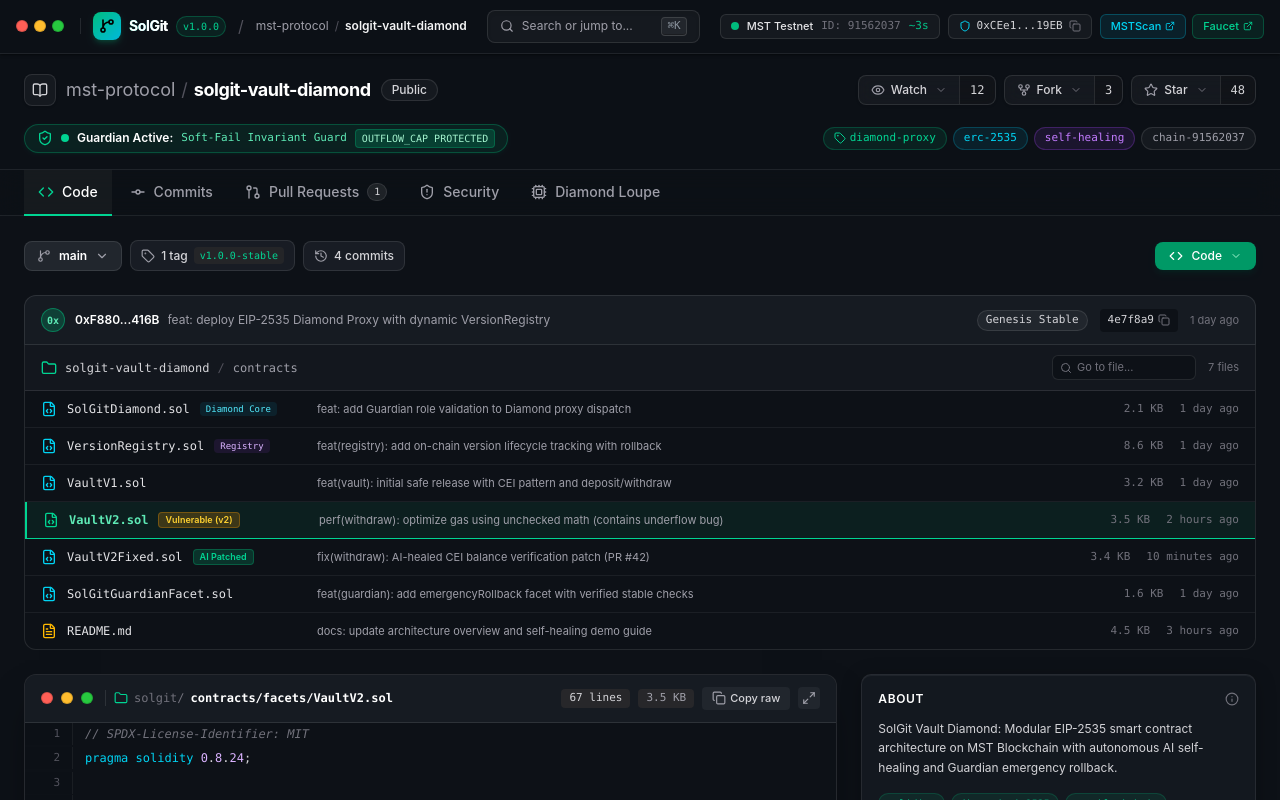
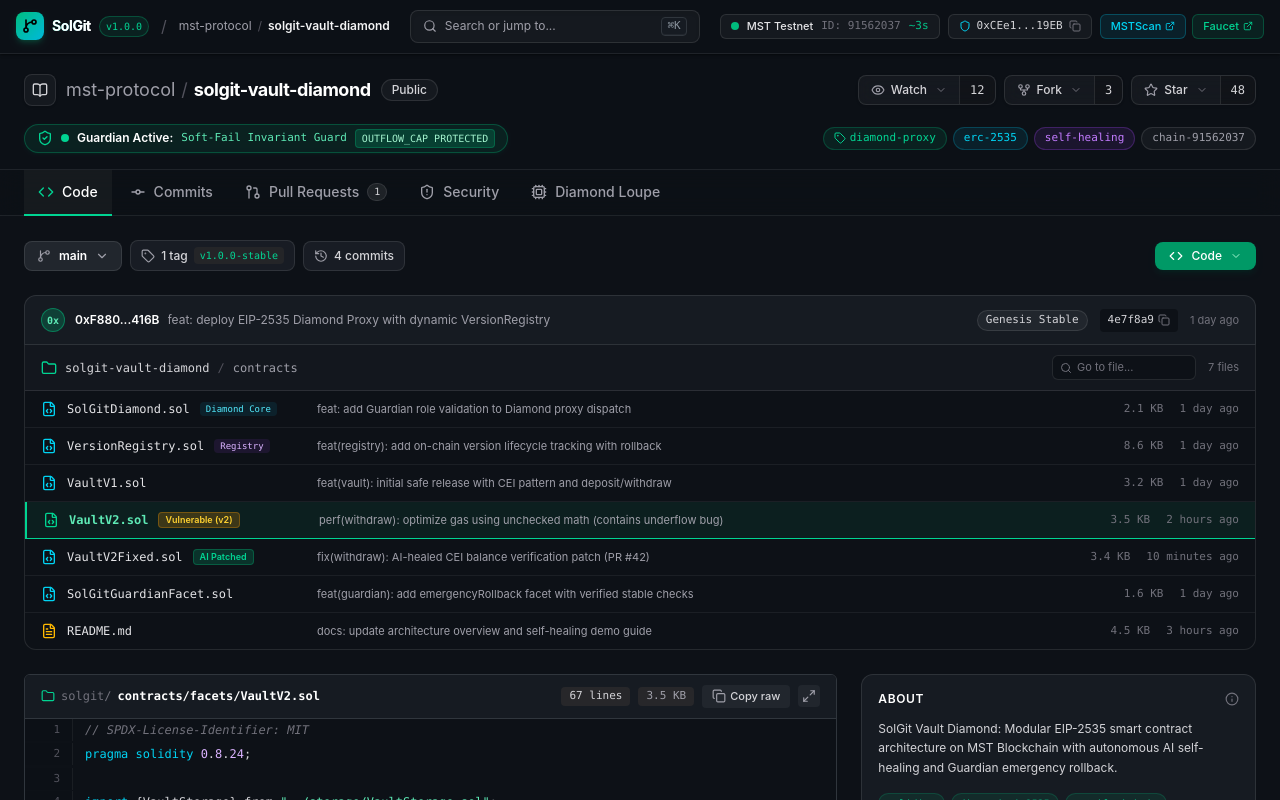
Before and after one commit to MeghiyaT/SolGit, a Next.js app in the folder dashboard/: page / in a window 1280 px wide. Shown: the top 800 px of the page. Built offline with nearby package versions, Linux system fonts and the light colour scheme.

Commit message:
style: remove macos traffic light buttons and apply strict github dark palette

```diff
--- a/dashboard/src/app/globals.css
+++ b/dashboard/src/app/globals.css
@@ -3,15 +3,19 @@
 :root {
   --background: #0d1117;
   --foreground: #c9d1d9;
-  --font-sans: -apple-system, BlinkMacSystemFont, "SF Pro Text", "SF Pro Display", "Segoe UI", Roboto, Helvetica, Arial, sans-serif;
-  --font-mono: ui-monospace, "SF Mono", "JetBrains Mono", Menlo, Monaco, Consolas, monospace;
-}
+  --font-sans: -apple-system, BlinkMacSystemFont, "Segoe UI", "Noto Sans", Helvetica, Arial, sans-serif, "Apple Color Emoji", "Segoe UI Emoji";
+  --font-mono: ui-monospace, SFMono-Regular, "SF Mono", Menlo, Consolas, "Liberation Mono", monospace;
 
-@theme inline {
-  --color-background: var(--background);
-  --color-foreground: var(--foreground);
-  --font-sans: var(--font-sans);
-  --font-mono: var(--font-mono);
+  /* GitHub Standard Dark Design System Colors */
+  --gh-canvas-default: #0d1117;
+  --gh-canvas-subtle: #161b22;
+  --gh-border-default: #30363d;
+  --gh-border-muted: #21262d;
+  --gh-text-primary: #f0f6fc;
+  --gh-text-secondary: #c9d1d9;
+  --gh-text-muted: #8b949e;
+  --gh-btn-primary-bg: #238636;
+  --gh-btn-primary-hover: #2ea043;
 }
 
 body {
@@ -22,116 +26,78 @@ body {
   -moz-osx-font-smoothing: grayscale;
 }
 
-/* ──────────────────────────────────────────────
-   macOS Acrylic & Glassmorphism Utilities
-   ────────────────────────────────────────────── */
-
-.macos-glass {
-  background: rgba(13, 17, 23, 0.8);
-  backdrop-filter: blur(16px);
-  -webkit-backdrop-filter: blur(16px);
-  border: 1px solid rgba(255, 255, 255, 0.08);
-  box-shadow: 0 8px 32px 0 rgba(0, 0, 0, 0.4);
+/* GitHub Card & Container Utilities */
+.gh-card {
+  background: #161b22;
+  border: 1px solid #30363d;
+  border-radius: 6px;
 }
 
-.macos-window {
-  background: #0d1117;
-  border-radius: 12px;
-  border: 1px solid rgba(255, 255, 255, 0.1);
-  box-shadow: 0 20px 40px -15px rgba(0, 0, 0, 0.6), inset 0 1px 0 rgba(255, 255, 255, 0.08);
-  overflow: hidden;
-}
-
-.macos-card {
-  background: rgba(22, 27, 34, 0.85);
-  backdrop-filter: blur(12px);
-  -webkit-backdrop-filter: blur(12px);
-  border: 1px solid rgba(255, 255, 255, 0.08);
-  border-radius: 10px;
-  box-shadow: 0 4px 20px rgba(0, 0, 0, 0.25), inset 0 1px 0 rgba(255, 255, 255, 0.05);
-}
-
-.macos-btn {
-  background: rgba(255, 255, 255, 0.05);
-  border: 1px solid rgba(255, 255, 255, 0.1);
+.gh-btn {
+  background: #21262d;
+  border: 1px solid #30363d;
+  color: #c9d1d9;
   border-radius: 6px;
   transition: all 0.15s ease;
 }
 
-.macos-btn:hover {
-  background: rgba(255, 255, 255, 0.09);
-  border-color: rgba(255, 255, 255, 0.18);
+.gh-btn:hover {
+  background: #30363d;
+  border-color: #8b949e;
+  color: #f0f6fc;
 }
 
-/* macOS Window Traffic Light Controls */
-.macos-traffic-dot {
-  width: 12px;
-  height: 12px;
-  border-radius: 9999px;
-  display: inline-block;
-  transition: opacity 0.15s ease;
+.gh-btn-primary {
+  background: #238636;
+  border: 1px solid rgba(240, 246, 252, 0.1);
+  color: #ffffff;
+  border-radius: 6px;
+  font-weight: 500;
+  transition: all 0.15s ease;
 }
 
-.macos-traffic-close {
-  background-color: #ff5f56;
-  border: 1px solid rgba(0, 0, 0, 0.15);
+.gh-btn-primary:hover {
+  background: #2ea043;
 }
 
-.macos-traffic-minimize {
-  background-color: #ffbd2e;
-  border: 1px solid rgba(0, 0, 0, 0.15);
-}
-
-.macos-traffic-expand {
-  background-color: #27c93f;
-  border: 1px solid rgba(0, 0, 0, 0.15);
-}
-
-/* macOS Keyboard Shortcut Pill */
+/* GitHub Keyboard Shortcut Badge */
 kbd {
   font-family: var(--font-mono);
-  background: rgba(255, 255, 255, 0.06);
-  border: 1px solid rgba(255, 255, 255, 0.12);
-  box-shadow: inset 0 -1px 0 rgba(0, 0, 0, 0.25);
+  background: #161b22;
+  border: 1px solid #30363d;
+  box-shadow: inset 0 -1px 0 #21262d;
   border-radius: 4px;
   padding: 1px 5px;
   font-size: 11px;
   color: #8b949e;
 }
 
-/* ──────────────────────────────────────────────
-   Dark macOS-style Scrollbars
-   ────────────────────────────────────────────── */
-
+/* GitHub Dark Scrollbars */
 ::-webkit-scrollbar {
   width: 8px;
   height: 8px;
 }
 
 ::-webkit-scrollbar-track {
-  background: transparent;
+  background: #0d1117;
 }
 
 ::-webkit-scrollbar-thumb {
-  background: rgba(255, 255, 255, 0.14);
+  background: #30363d;
   border-radius: 9999px;
   border: 2px solid transparent;
   background-clip: content-box;
 }
 
 ::-webkit-scrollbar-thumb:hover {
-  background: rgba(255, 255, 255, 0.28);
+  background: #8b949e;
   background-clip: content-box;
 }
 
 * {
   scrollbar-width: thin;
-  scrollbar-color: rgba(255, 255, 255, 0.14) transparent;
+  scrollbar-color: #30363d transparent;
 }
-
-/* ──────────────────────────────────────────────
-   macOS Notification Toast Animation
-   ────────────────────────────────────────────── */
 
 @keyframes toast-shrink {
   from {
--- a/dashboard/src/components/CommandPalette.tsx
+++ b/dashboard/src/components/CommandPalette.tsx
@@ -381,35 +381,19 @@ export function CommandPalette({
       aria-label="SolGit Command Palette"
     >
       <div
-        className="w-full max-w-2xl bg-[#0d1117]/95 backdrop-blur-2xl border border-white/10 shadow-2xl rounded-2xl overflow-hidden flex flex-col max-h-[80vh] macos-window"
+        className="w-full max-w-2xl bg-[#161b22] border border-[#30363d] shadow-2xl rounded-xl overflow-hidden flex flex-col max-h-[80vh]"
         onClick={(e) => e.stopPropagation()}
       >
-        {/* Window Chrome / Titlebar */}
-        <div className="flex items-center justify-between px-4 pt-3 pb-2 border-b border-white/[0.06] select-none bg-white/[0.02]">
+        {/* Header */}
+        <div className="flex items-center justify-between px-4 pt-3 pb-2 border-b border-[#30363d] select-none bg-[#0d1117]">
           <div className="flex items-center gap-2">
-            <div className="flex items-center gap-1.5" aria-label="Window controls">
-              <span
-                onClick={onClose}
-                className="macos-traffic-dot macos-traffic-close hover:opacity-80 cursor-pointer"
-                title="Close"
-              />
-              <span
-                onClick={onClose}
-                className="macos-traffic-dot macos-traffic-minimize hover:opacity-80 cursor-pointer"
-                title="Minimize"
-              />
-              <span
-                className="macos-traffic-dot macos-traffic-expand hover:opacity-80 cursor-pointer"
-                title="Expand"
-              />
-            </div>
-            <div className="h-3 w-px bg-white/10 ml-1" />
-            <div className="flex items-center gap-1 text-[11px] font-mono text-zinc-400">
-              <Sparkles className="h-3 w-3 text-emerald-400" />
-              <span>SolGit Spotlight</span>
+            <div className="flex items-center gap-1.5 text-xs font-mono text-[#c9d1d9]">
+              <Sparkles className="h-3.5 w-3.5 text-emerald-400" />
+              <span className="font-semibold text-white">SolGit Search</span>
             </div>
           </div>
-          <div className="flex items-center gap-2 text-[10px] font-mono text-zinc-500">
+          <div className="flex items-center gap-2 text-[10px] font-mono text-[#8b949e]">
+            <span>MST Testnet: 91562037</span>
             <span>MST Testnet: 91562037</span>
           </div>
         </div>
--- a/dashboard/src/components/TopNav.tsx
+++ b/dashboard/src/components/TopNav.tsx
@@ -27,25 +27,8 @@ export function TopNav({ onOpenCommandPalette, onCopyAddress }: TopNavProps) {
   return (
     <header className="sticky top-0 z-50 w-full border-b border-white/[0.08] bg-[#0d1117]/85 backdrop-blur-xl px-4 py-2.5 shadow-sm shadow-black/40">
       <div className="max-w-7xl mx-auto flex items-center justify-between gap-3 flex-wrap md:flex-nowrap">
-        {/* Left Section: macOS Traffic Lights + Branding + Breadcrumb */}
+        {/* Left Section: Branding + Breadcrumb */}
         <div className="flex items-center gap-3 min-w-0">
-          {/* macOS Window Controls */}
-          <div className="flex items-center gap-1.5 mr-1" aria-label="macOS window controls">
-            <span
-              className="macos-traffic-dot macos-traffic-close hover:opacity-80 cursor-pointer"
-              title="Close"
-            />
-            <span
-              className="macos-traffic-dot macos-traffic-minimize hover:opacity-80 cursor-pointer"
-              title="Minimize"
-            />
-            <span
-              className="macos-traffic-dot macos-traffic-expand hover:opacity-80 cursor-pointer"
-              title="Expand"
-            />
-          </div>
-
-          <div className="h-4 w-px bg-white/10 hidden sm:block" />
 
           {/* SolGit Brand & Version Pill */}
           <div className="flex items-center gap-2 flex-shrink-0">
--- a/dashboard/src/components/tabs/CodeTab.tsx
+++ b/dashboard/src/components/tabs/CodeTab.tsx
@@ -769,38 +769,12 @@ export function CodeTab({
       <div className="grid grid-cols-1 lg:grid-cols-12 gap-6 items-start">
         {/* Main Column: macOS Code Window Viewer (Span 8) */}
         <div className="lg:col-span-8 space-y-6">
-          <div className="macos-window bg-[#0d1117] border border-white/10 rounded-xl overflow-hidden shadow-2xl">
-            {/* macOS Window Header with Traffic Light Dots */}
-            <div className="px-4 py-3 bg-[#161b22] border-b border-white/10 flex items-center justify-between">
-              {/* Left: macOS Traffic Lights & File Breadcrumb */}
-              <div className="flex items-center gap-3">
-                {/* Traffic Lights */}
-                <div className="flex items-center gap-2">
-                  <button
-                    type="button"
-                    onClick={() => {
-                      setIsViewerMinimized(true);
-                      if (onCopyToast) onCopyToast("Minimized file preview");
-                    }}
-                    className="macos-traffic-dot macos-traffic-close cursor-pointer"
-                    title="Close / Minimize"
-                  />
-                  <button
-                    type="button"
-                    onClick={() => setIsViewerMinimized(!isViewerMinimized)}
-                    className="macos-traffic-dot macos-traffic-minimize cursor-pointer"
-                    title="Minimize / Collapse"
-                  />
-                  <button
-                    type="button"
-                    onClick={() => setIsViewerFullscreen(!isViewerFullscreen)}
-                    className="macos-traffic-dot macos-traffic-expand cursor-pointer"
-                    title="Toggle Expand"
-                  />
-                </div>
-
-                {/* File Path */}
-                <div className="flex items-center gap-1.5 text-xs font-mono text-zinc-300 pl-2 border-l border-white/10">
+          <div className="bg-[#0d1117] border border-[#30363d] rounded-md overflow-hidden">
+            {/* GitHub File Header */}
+            <div className="px-4 py-2.5 bg-[#161b22] border-b border-[#30363d] flex items-center justify-between">
+              {/* Left: File Breadcrumb */}
+              <div className="flex items-center gap-2">
+                <div className="flex items-center gap-1.5 text-xs font-mono text-zinc-300">
                   <Folder className="w-3.5 h-3.5 text-emerald-400" />
                   <span className="text-zinc-500">solgit/</span>
                   <span className="font-semibold text-white">{activeFile.path}</span>
```
